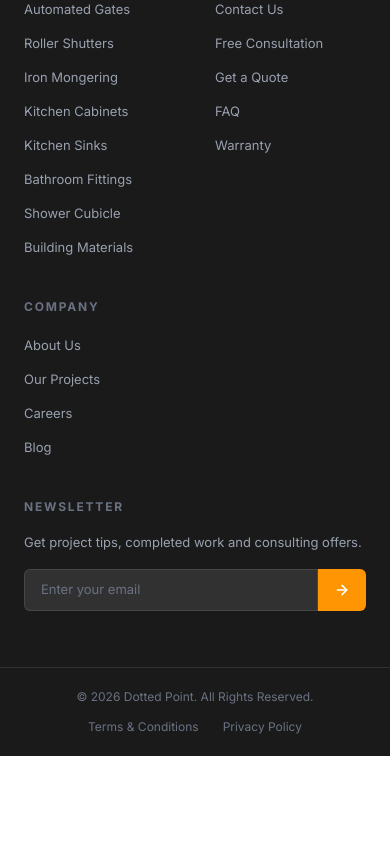
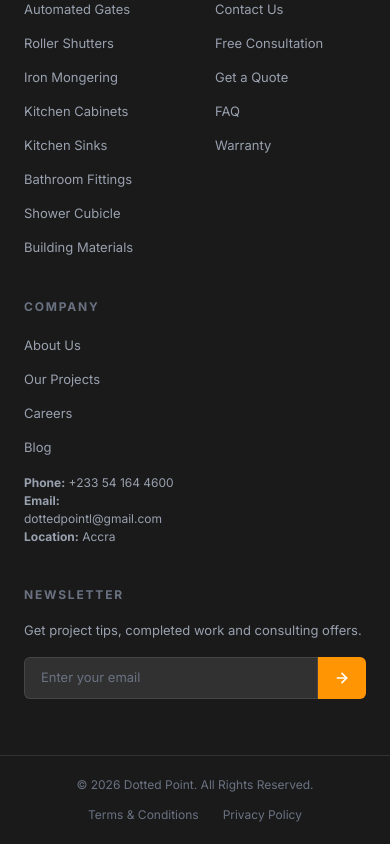
Before and after one commit to PlnDominic/Dotted-point-limited, a Next.js app: page / in a window 390 px wide. Shown: the part 5304-6148 px from the top of the page. Before the commit the page ends 6060 px from the top, so only its background shows below. Built offline with nearby package versions, Linux system fonts and the light colour scheme; no server answers.

Commit message:
Add phone, email, location to footer

```diff
--- a/src/app/layout.tsx
+++ b/src/app/layout.tsx
@@ -128,6 +128,17 @@
                     )
                   )}
                 </ul>
+                <div className="mt-4 text-gray-400 text-[12px]">
+                  <p>
+                    <span className="font-bold">Phone:</span> +233 54 164 4600
+                  </p>
+                  <p>
+                    <span className="font-bold">Email:</span> dottedpointl@gmail.com
+                  </p>
+                  <p>
+                    <span className="font-bold">Location:</span> Accra
+                  </p>
+                </div>
               </div>
 
               {/* Newsletter */}
```
